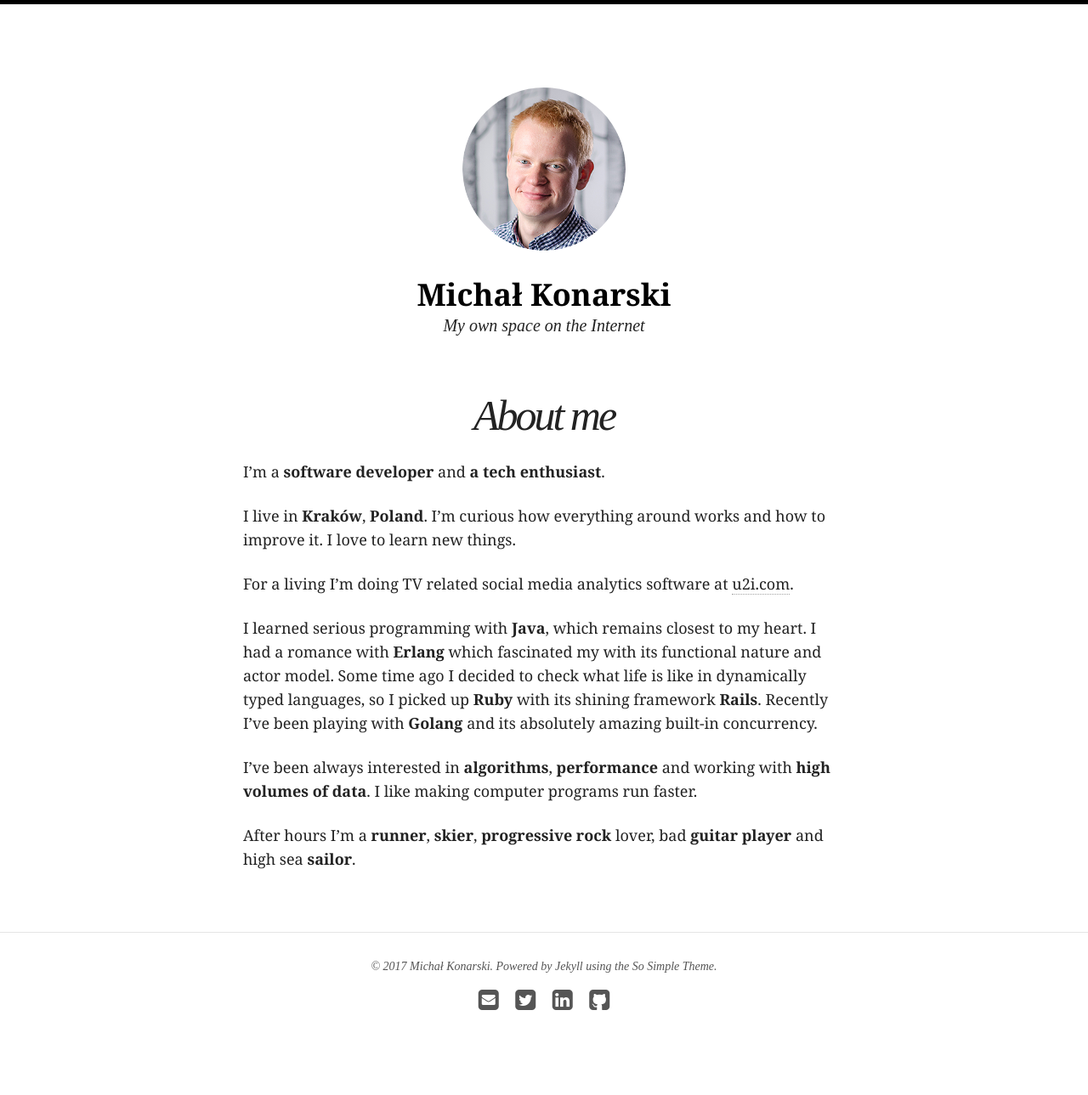
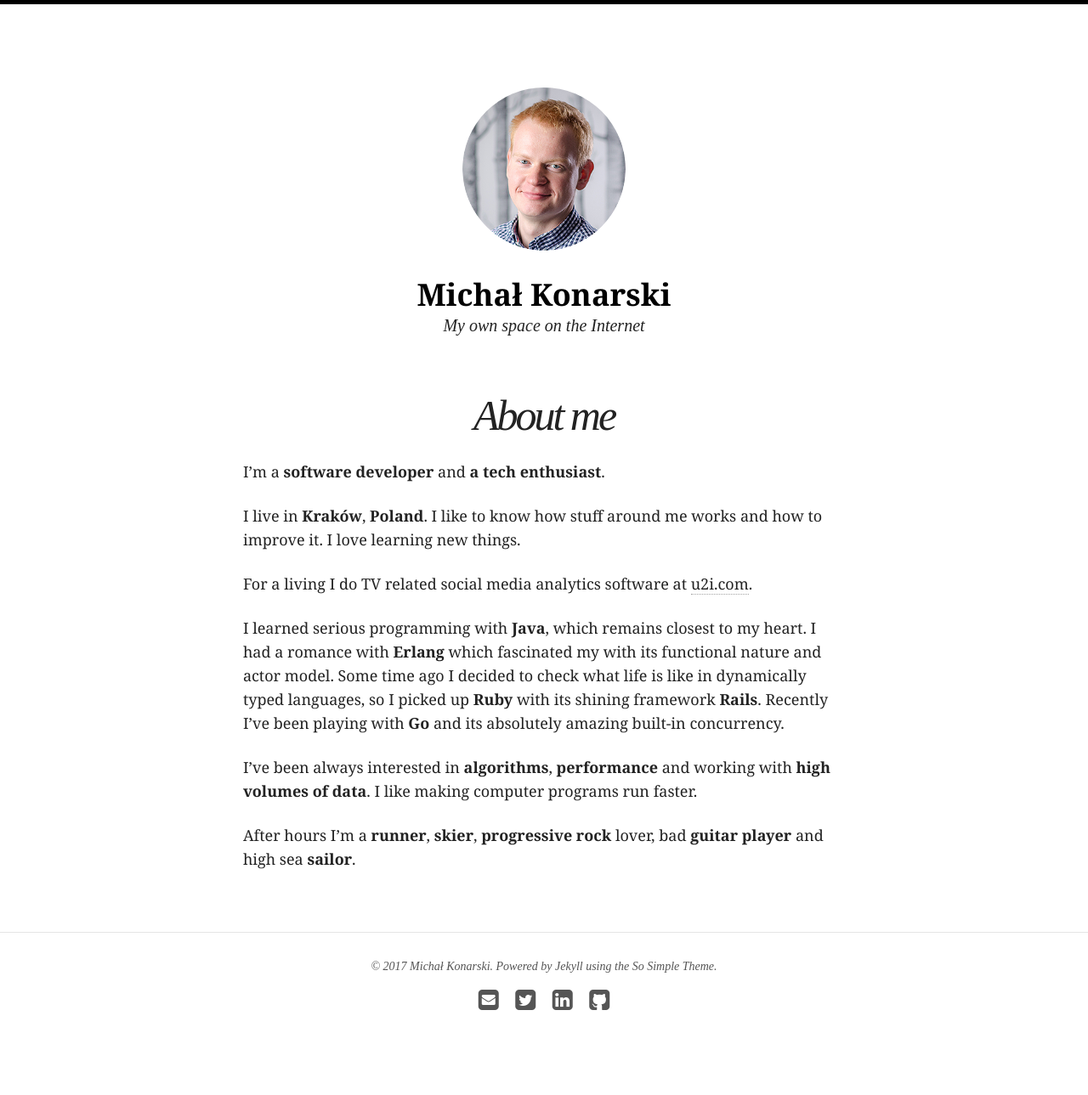
Before and after one commit to mjkonarski/mjkonarski.github.io, a Jekyll site: the page built from index.md, in a window 1280 px wide. Shown: the whole page at 85% size. Built offline with Jekyll 4.4.1, drawn with Linux system fonts in a browser that asks for light colours; nearby versions of some CDN libraries.

Commit message:
Refactor About Me page

```diff
--- a/index.md
+++ b/index.md
@@ -1,17 +1,17 @@
 ---
 layout: page
 title: About me
-excerpt: "A simple and clean responsive Jekyll theme for words and photos."
+excerpt: "Few words about me"
 search_omit: true
 ---
 
 I'm a **software developer** and **a tech enthusiast**.
 
-I live in **Kraków**, **Poland**. I'm curious how everything around works and how to improve it. I love to learn new things.
+I live in **Kraków**, **Poland**. I like to know how stuff around me works and how to improve it. I love learning new things.
 
-For a living I'm doing TV related social media analytics software at [u2i.com](http://u2i.com/).
+For a living I do TV related social media analytics software at [u2i.com](http://u2i.com/).
 
-I learned serious programming with **Java**, which remains closest to my heart. I had a romance with **Erlang** which fascinated my with its functional nature and actor model. Some time ago I decided to check what life is like in dynamically typed languages, so I picked up **Ruby** with its shining framework **Rails**. Recently I've been playing with **Golang** and its absolutely amazing built-in concurrency.
+I learned serious programming with **Java**, which remains closest to my heart. I had a romance with **Erlang** which fascinated my with its functional nature and actor model. Some time ago I decided to check what life is like in dynamically typed languages, so I picked up **Ruby** with its shining framework **Rails**. Recently I've been playing with **Go** and its absolutely amazing built-in concurrency.
 
 I've been always interested in **algorithms**, **performance** and working with **high volumes of data**. I like making computer programs run faster.
 
```
